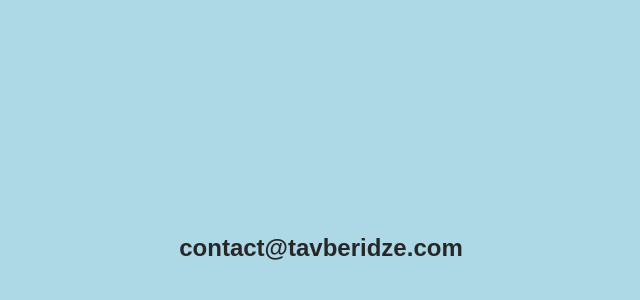
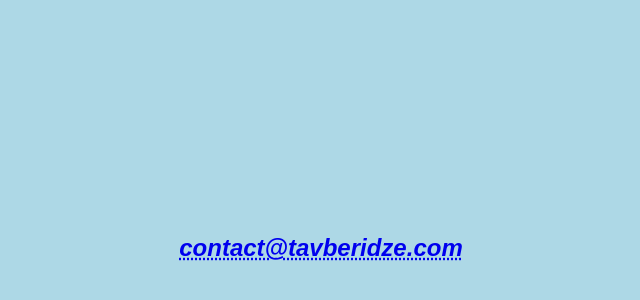
Before and after one commit to tavberidze/page, a plain HTML site: page index.html in a window 1280 px wide. Shown: the part 152-452 px from the top of the page, without its empty margins (319-959 px from the left). Drawn offline with Linux system fonts and the light colour scheme.

Commit message:
edit a tag

```diff
--- a/index.html
+++ b/index.html
@@ -35,7 +35,7 @@
 <body>
 
 <div class="content">
-    <a href="mailto:contact@tavberidze.com" style="text-decoration: none; color: rgb(39, 39, 39); font-size: 24px; font-weight: bold; display: inline-block; margin-top: 50vh; transform: translateY(-50%);">contact@tavberidze.com</a>
+    <a href="mailto:contact@tavberidze.com" style="text-decoration: underline dotted;font-style: italic;: color: rgb(39, 39, 39); font-size: 24px; font-weight: bold; display: inline-block; margin-top: 50vh; transform: translateY(-50%);">contact@tavberidze.com</a>
 </div>
 
 </body>
```
